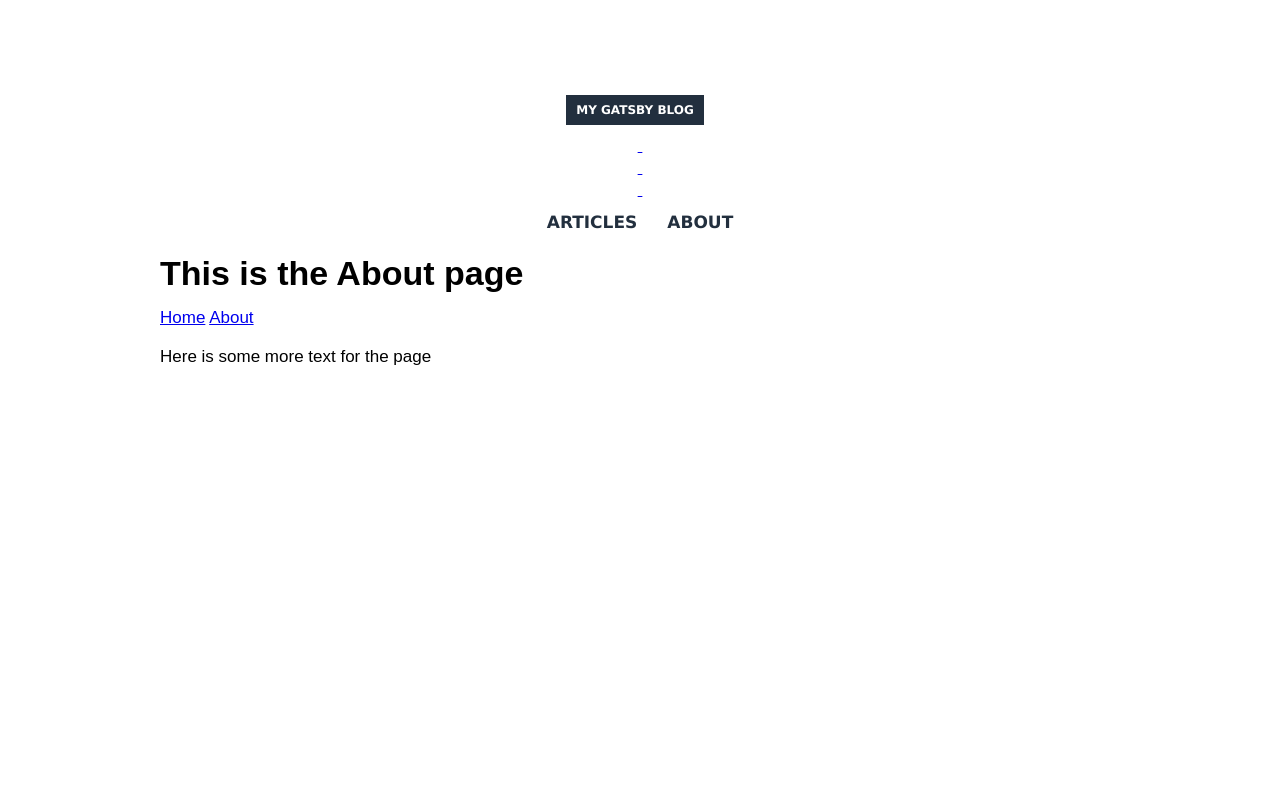
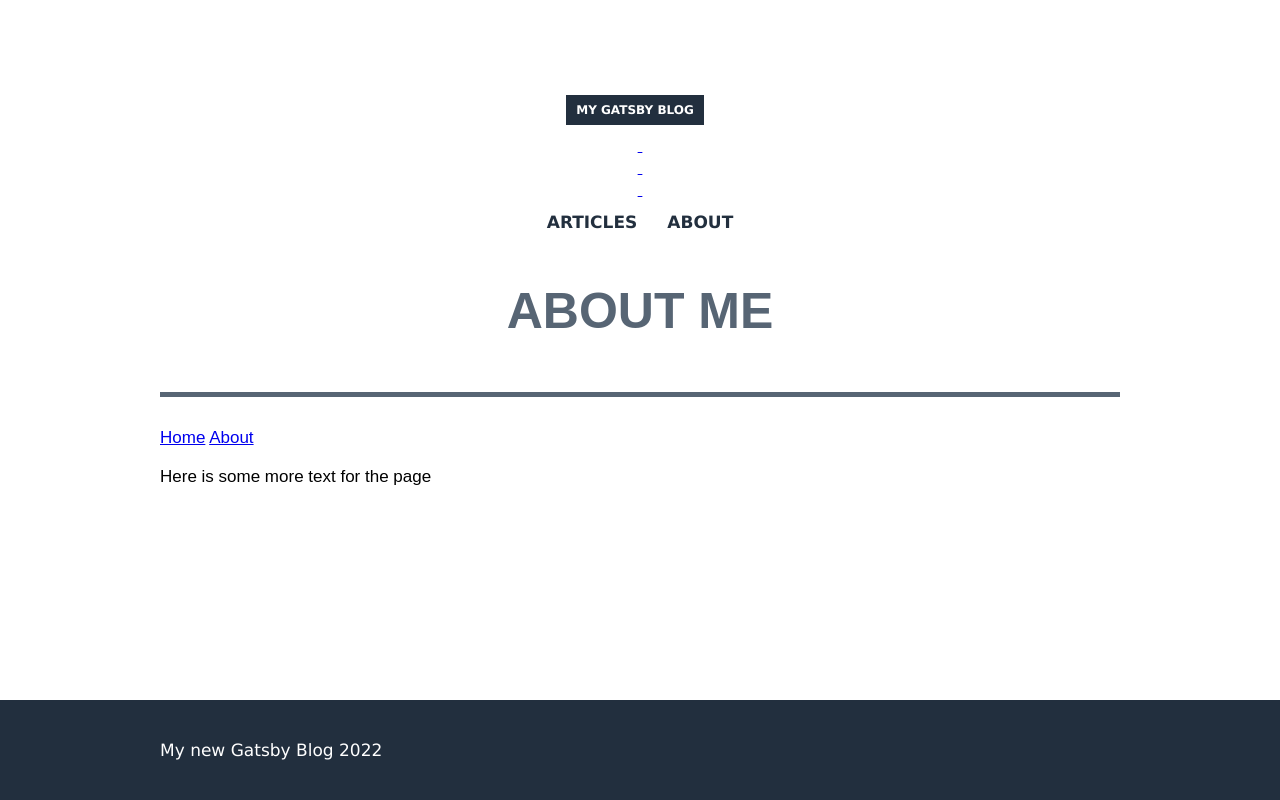
Before and after one commit to alexlamb10/gatsby-pluralsight, a Gatsby site: page /about in a window 1280 px wide. Built offline with nearby package versions, Linux system fonts and the light colour scheme; Gatsby itself is replaced by a stand-in of ours.

Commit message:
Added more components that are reusable

```diff
--- /dev/null
+++ b/src/components/footer.js
@@ -0,0 +1,12 @@
+import React from 'react'
+import * as styles from './footer.module.scss'
+
+export default ({ children }) => (
+
+  <footer className={styles.container}>
+    <div className={styles.footer}>
+      {children}
+    </div>
+  </footer>
+
+)
--- /dev/null
+++ b/src/components/footer.module.scss
@@ -0,0 +1,24 @@
+@import '../styles/global';
+
+$footer-height: 100px;
+
+.container {
+  left: 0;
+  background-color: $color-pallete-3;
+  width: $container-width;
+  height: $footer-height;
+  position: absolute;
+  bottom: 0;
+  width: $container-width;
+
+    .footer {
+      margin: 0 auto;
+      max-width: $site-width;
+      height: $footer-height;
+      line-height: $footer-height;
+      color: $color-pallete-4;
+      font-family: Verdana, Geneva, Tahoma, sans-serif;
+      padding: 0px 20px 0px 20px;
+    }
+
+}
--- a/src/components/layout.js
+++ b/src/components/layout.js
@@ -1,10 +1,16 @@
 import React from "react";
 import  * as styles from './layout.module.scss'
 import Header from "./header";
+import Footer from "./footer"
 
 export default ({children}) => (
     <div className={styles.container}>
         <Header />
-        {children}
+        <div className={styles.content}>
+            {children}
+        </div>
+        <Footer>
+            My new Gatsby Blog 2022
+        </Footer>
     </div>
 )
--- /dev/null
+++ b/src/components/title.js
@@ -0,0 +1,11 @@
+import React from 'react'
+import * as styles from './title.module.scss'
+
+export default (props) => (
+
+  <section className={styles.container}>
+    <h1 className={styles.title}>{props.text}</h1>
+    <div className={styles.subtitle}>{props.subtitle}</div>
+  </section>
+
+)
--- /dev/null
+++ b/src/components/title.module.scss
@@ -0,0 +1,20 @@
+@import '../styles/global';
+
+.container {
+  padding-bottom: 10px;
+  margin-bottom: 30px;
+  border-bottom: 5px solid $color-pallete-9;
+  text-align: center;
+  text-transform: uppercase;
+  color: $color-pallete-9;
+
+  .title {
+    font-size: 50px;
+    line-height: 60px;
+  }
+
+  .subtitle {
+    font-size: 18px;
+    font-weight: 100;
+  }
+}
--- a/src/pages/about.js
+++ b/src/pages/about.js
@@ -1,10 +1,11 @@
 import React from "react"
 import { Link } from "gatsby"
 import Layout from "../components/layout"
+import Title from "../components/title"
 
 export default function About() {
     return <Layout>
-        <h1>This is the About page</h1>
+        <Title text='About Me' />
         <div>
         <Link to="/">Home</Link> <Link to="/about">About</Link>
         </div>
--- a/src/pages/index.js
+++ b/src/pages/index.js
@@ -1,10 +1,11 @@
 import React from "react"
 import { Link } from "gatsby"
 import Layout from "../components/layout"
+import Title from "../components/title"
 
 export default function Home() {
     return <Layout>
-        <h1>This is the index page</h1>
+        <Title text='Welcome' />
         <div>
             <Link to="/">Home</Link> <Link to="/about">About</Link>
         </div>
```
